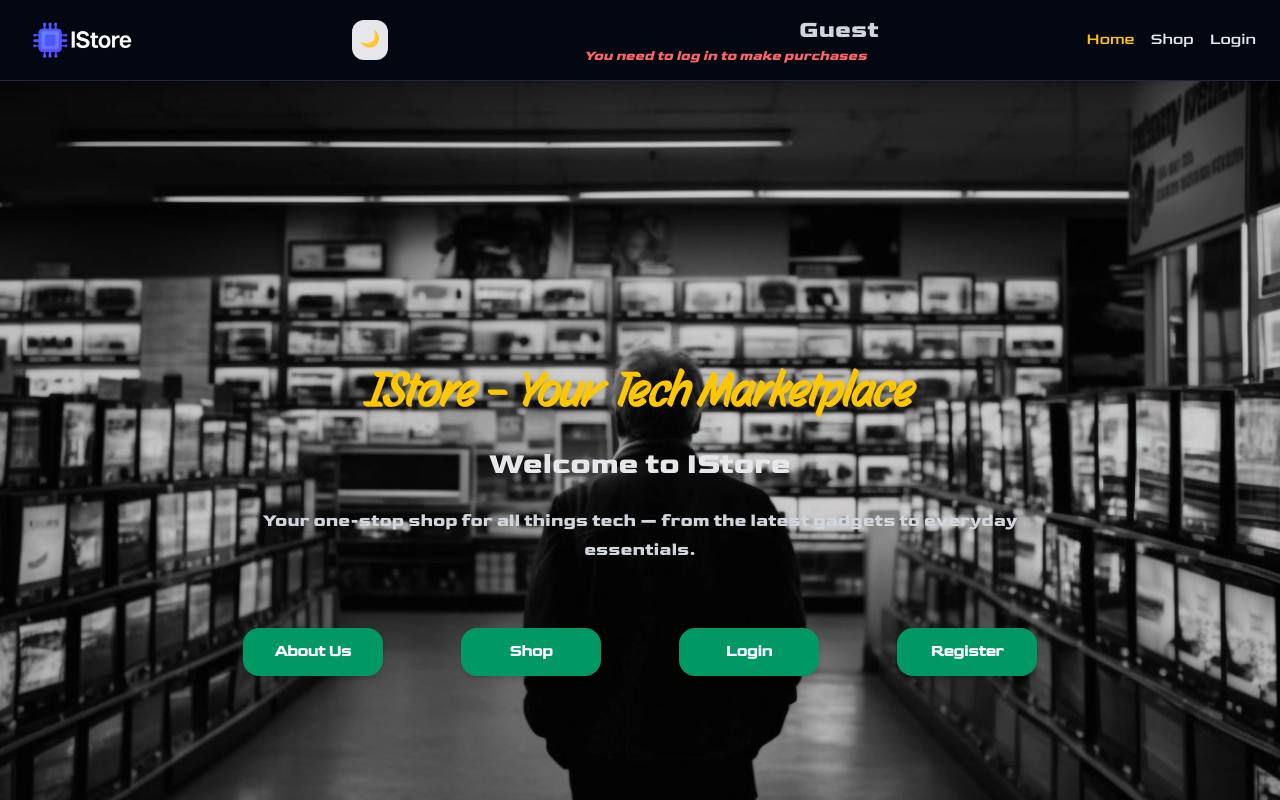
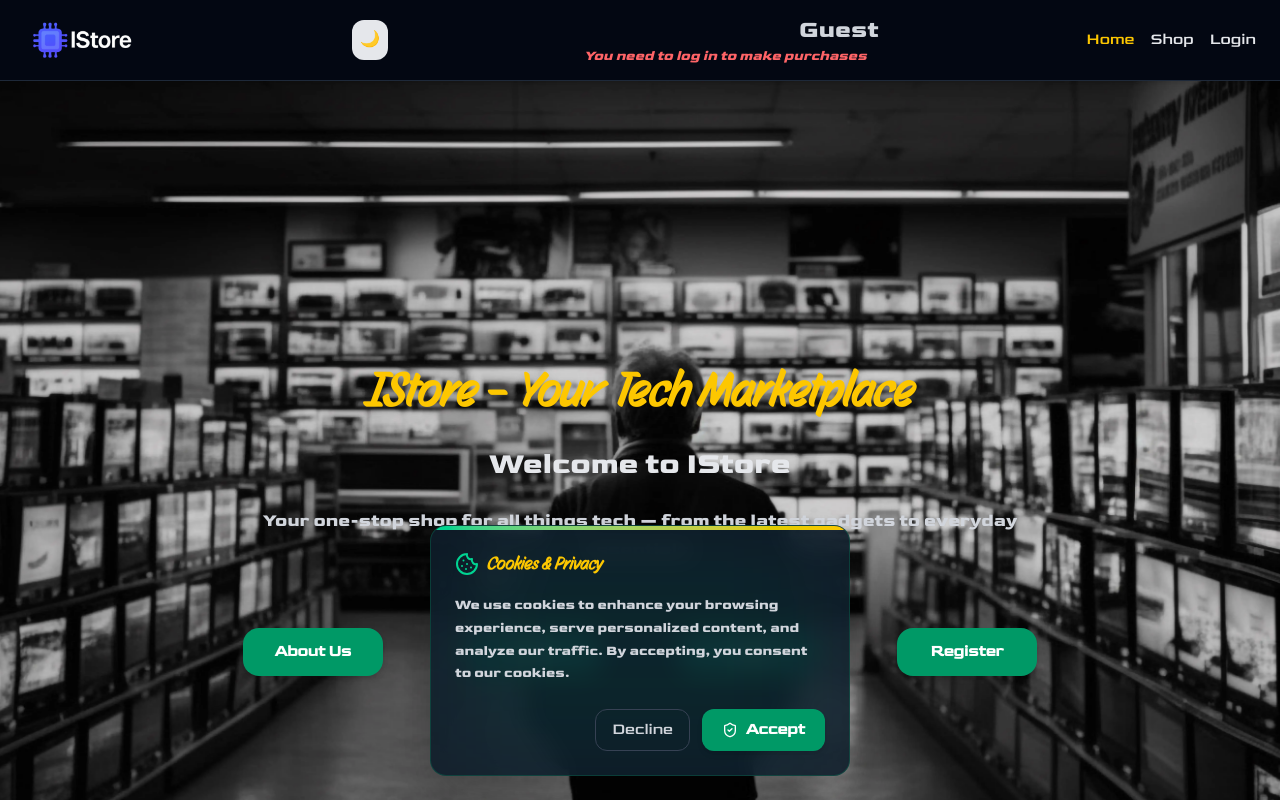
Before and after one commit to DmytroK-goit/IStore, a Next.js app: page / in a window 1280 px wide. Shown: the top 800 px of the page. Built offline with nearby package versions, Linux system fonts and the light colour scheme; no server answers.

Commit message:
add cookies modal and privePolicy

```diff
--- a/src/app/layout.tsx
+++ b/src/app/layout.tsx
@@ -6,6 +6,7 @@ import { Flip, ToastContainer } from 'react-toastify';
 import { usePathname } from 'next/navigation';
 import { Footer } from '@/components/footer/footer';
 import { ThemeProvider } from 'next-themes';
+import { CookiesModal } from '@/components/cookiesModal/cookiesModal';
 
 export default function RootLayout({ children }: { children: React.ReactNode }) {
   const pathname = usePathname();
@@ -45,6 +46,7 @@ export default function RootLayout({ children }: { children: React.ReactNode })
               style={{ backgroundImage: bgImage }}
             >
               {children}
+              <CookiesModal />
             </main>
 
             <Footer />
--- /dev/null
+++ b/src/app/privacyPolicy/page.tsx
@@ -0,0 +1,98 @@
+'use client';
+import { motion } from 'framer-motion';
+import Link from 'next/link';
+
+export default function PrivacyPolicy() {
+  return (
+    <section className="relative min-h-screen flex items-center justify-center text-gray-200 py-10 px-6 overflow-hidden">
+      <div className="absolute inset-0 overflow-hidden -z-10">
+        <div className="absolute -top-40 left-1/3 w-96 h-96 bg-emerald-500/20 blur-[120px] rounded-full"></div>
+        <div className="absolute top-1/2 right-1/4 w-80 h-80 bg-yellow-400/10 blur-[120px] rounded-full"></div>
+        <div className="absolute bottom-0 left-1/4 w-64 h-64 bg-emerald-400/10 blur-[100px] rounded-full"></div>
+
+        <div className="absolute inset-0 bg-[url('/img/grid.svg')] opacity-10"></div>
+
+        <div className="absolute top-0 left-0 w-full h-[2px] bg-gradient-to-r from-emerald-400 via-yellow-400 to-transparent opacity-60"></div>
+      </div>
+
+      <motion.div
+        initial={{ opacity: 0, y: 40 }}
+        animate={{ opacity: 1, y: 0 }}
+        transition={{ duration: 0.6, ease: 'easeOut' }}
+        className="max-w-4xl mx-auto relative z-10 bg-gray-900/60 backdrop-blur-lg border border-gray-800 rounded-3xl p-10 shadow-2xl shadow-emerald-500/10"
+      >
+        <motion.h2
+          initial={{ opacity: 0, scale: 0.9 }}
+          animate={{ opacity: 1, scale: 1 }}
+          transition={{ delay: 0.3, duration: 0.5 }}
+          className="text-4xl font-bold text-yellow-400 mb-8 text-center drop-shadow-[0_0_15px_rgba(250,204,21,0.4)]"
+        >
+          Privacy Policy
+        </motion.h2>
+
+        <motion.p
+          initial={{ opacity: 0 }}
+          animate={{ opacity: 1 }}
+          transition={{ delay: 0.4, duration: 0.6 }}
+          className="text-gray-300 leading-relaxed mb-8 text-lg text-center"
+        >
+          Welcome to <span className="text-emerald-400 font-semibold">ISTORE</span>. We respect your
+          privacy and are committed to protecting your personal information. This policy explains
+          how we collect, use, and safeguard your data when you use our services.
+        </motion.p>
+
+        <motion.div
+          initial={{ opacity: 0, y: 40 }}
+          whileInView={{ opacity: 1, y: 0 }}
+          viewport={{ once: true }}
+          transition={{ duration: 0.5, delay: 0.2 }}
+          className="space-y-10"
+        >
+          <div>
+            <h3 className="text-2xl font-semibold text-emerald-400 mb-3">
+              1. Information We Collect
+            </h3>
+            <p className="text-gray-400 leading-relaxed">
+              We may collect personal data such as your name, email address, phone number, and
+              payment information. We also gather analytical data to improve our products and
+              services.
+            </p>
+          </div>
+
+          <div>
+            <h3 className="text-2xl font-semibold text-emerald-400 mb-3">
+              2. How We Use Your Data
+            </h3>
+            <p className="text-gray-400 leading-relaxed">
+              Your information helps us process orders, provide customer support, and send updates
+              about our offers. We never sell your data to third parties.
+            </p>
+          </div>
+
+          <div>
+            <h3 className="text-2xl font-semibold text-emerald-400 mb-3">3. Your Rights</h3>
+            <p className="text-gray-400 leading-relaxed">
+              You can request to view, edit, or delete your personal information at any time by
+              contacting our support team.
+            </p>
+          </div>
+        </motion.div>
+
+        <motion.div
+          initial={{ opacity: 0, y: 30 }}
+          animate={{ opacity: 1, y: 0 }}
+          transition={{ delay: 0.8, duration: 0.5 }}
+          className="text-center mt-12"
+        >
+          <Link
+            href="/"
+            className="inline-block px-6 py-3 bg-yellow-400 text-gray-900 font-semibold rounded-xl
+              hover:bg-yellow-300 active:scale-95 transition-all duration-300 shadow-lg shadow-yellow-400/30"
+          >
+            Back to Home
+          </Link>
+        </motion.div>
+      </motion.div>
+    </section>
+  );
+}
--- /dev/null
+++ b/src/components/cookiesModal/cookiesModal.tsx
@@ -0,0 +1,82 @@
+'use client';
+
+import { motion, AnimatePresence } from 'framer-motion';
+import { useEffect, useState } from 'react';
+import { ShieldCheck, Cookie } from 'lucide-react';
+
+export const CookiesModal = () => {
+  const [isVisible, setIsVisible] = useState(false);
+
+  useEffect(() => {
+    const consent = localStorage.getItem('cookies-consent');
+    if (!consent) {
+      setIsVisible(true);
+    }
+  }, []);
+
+  const handleAccept = () => {
+    localStorage.setItem('cookies-consent', 'accepted');
+    setIsVisible(false);
+  };
+
+  const handleDecline = () => {
+    localStorage.setItem('cookies-consent', 'declined');
+    setIsVisible(false);
+  };
+
+  return (
+    <AnimatePresence>
+      {isVisible && (
+        <motion.div
+          initial={{ opacity: 0, y: 50 }}
+          animate={{ opacity: 1, y: 0 }}
+          exit={{ opacity: 0, y: 50 }}
+          transition={{ duration: 0.4, ease: 'easeOut' }}
+          className="fixed bottom-6 left-1/2 -translate-x-1/2 z-50 w-11/12 sm:w-[420px]"
+        >
+          <div
+            className="relative bg-gray-900/90 backdrop-blur-md border border-emerald-600/30
+            text-gray-100 rounded-2xl shadow-2xl overflow-hidden"
+          >
+            <div className="absolute top-0 left-0 w-full h-1 bg-gradient-to-r from-emerald-400 to-yellow-400" />
+
+            <div className="p-6 flex flex-col items-start gap-4">
+              <div className="flex items-center gap-2">
+                <Cookie className="text-emerald-400 w-6 h-6" />
+                <h3 className="text-lg font-semibold text-yellow-400">Cookies & Privacy</h3>
+              </div>
+
+              <p className="text-sm text-gray-300 leading-relaxed">
+                We use cookies to enhance your browsing experience, serve personalized content, and
+                analyze our traffic. By accepting, you consent to our cookies.
+              </p>
+
+              <div className="flex justify-end w-full gap-3 pt-2">
+                <button
+                  onClick={handleDecline}
+                  className="px-4 py-2 rounded-xl font-medium text-gray-300
+                  border border-gray-700 hover:border-red-500 hover:text-red-400
+                  transition-all duration-300"
+                >
+                  Decline
+                </button>
+
+                <button
+                  onClick={handleAccept}
+                  className="px-5 py-2 rounded-xl bg-emerald-600 text-white font-semibold
+                  hover:bg-emerald-500 hover:scale-105 active:scale-95
+                  shadow-md hover:shadow-emerald-500/40 transition-all duration-300 flex items-center gap-2"
+                >
+                  <ShieldCheck className="w-4 h-4" />
+                  Accept
+                </button>
+              </div>
+            </div>
+
+            <div className="absolute inset-0 -z-10 blur-3xl bg-emerald-500/10 rounded-2xl"></div>
+          </div>
+        </motion.div>
+      )}
+    </AnimatePresence>
+  );
+};
--- a/src/components/footer/footer.tsx
+++ b/src/components/footer/footer.tsx
@@ -26,6 +26,12 @@ export const Footer = () => {
               className="text-sm text-yellow-400 hover:text-yellow-300 transition"
             >
               About Us
+            </Link>
+            <Link
+              href="/privacyPolicy"
+              className="text-sm text-yellow-400 hover:text-yellow-300 transition"
+            >
+              PrivacyPolicy
             </Link>
           </div>
 
```
